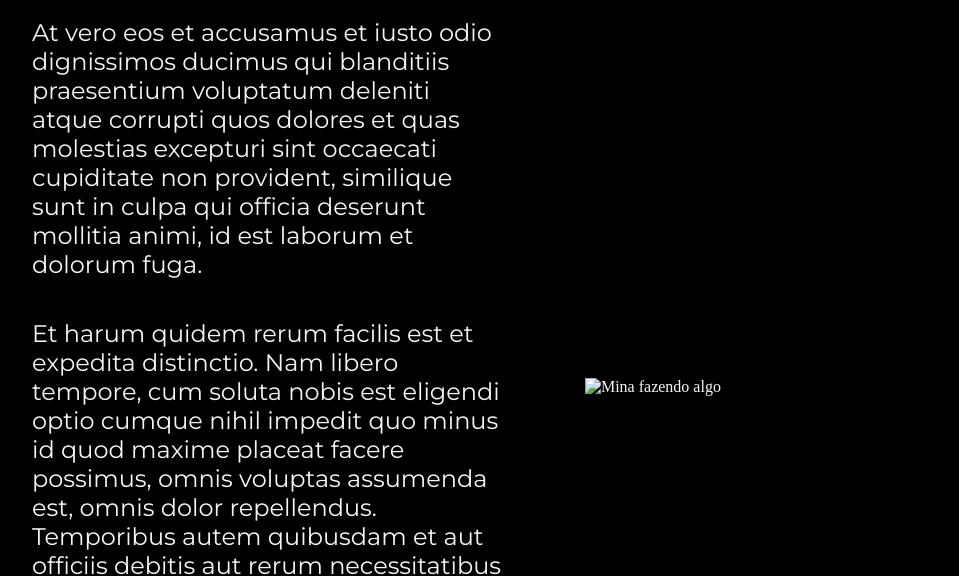
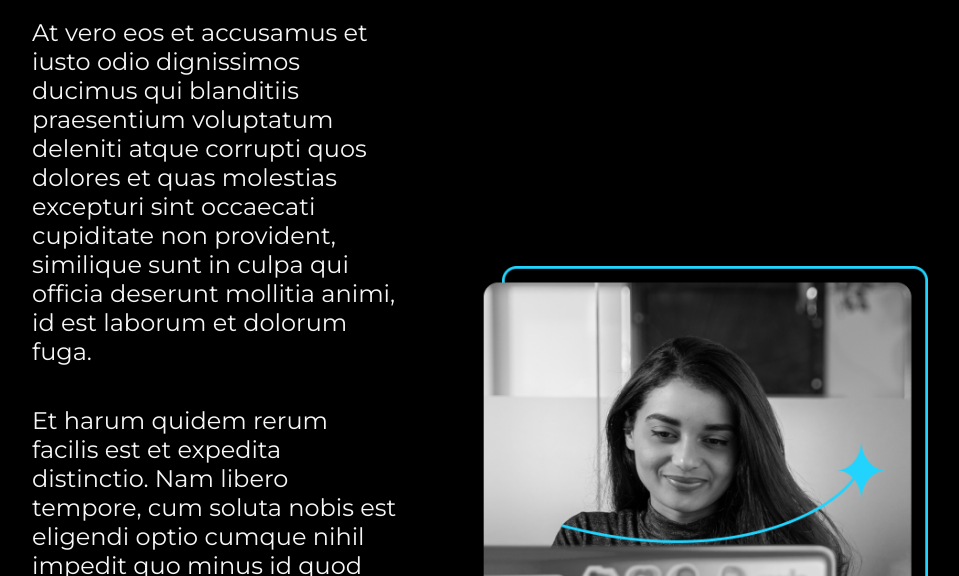
Before and after one commit to DiegoDiaz92/portfolio, a plain HTML site: page about.html in a window 1280 px wide. Shown: the part 224-800 px from the top of the page, without its empty margins (160-1119 px from the left). Drawn offline with nearby package versions, Linux system fonts and the light colour scheme.

Commit message:
Update about.html

```diff
--- a/about.html
+++ b/about.html
@@ -19,7 +19,7 @@
             <p class="apresentacao__conteudo__texto">At vero eos et accusamus et iusto odio dignissimos ducimus qui blanditiis praesentium voluptatum deleniti atque corrupti quos dolores et quas molestias excepturi sint occaecati cupiditate non provident, similique sunt in culpa qui officia deserunt mollitia animi, id est laborum et dolorum fuga.</p>
             <p class="apresentacao__conteudo__texto">Et harum quidem rerum facilis est et expedita distinctio. Nam libero tempore, cum soluta nobis est eligendi optio cumque nihil impedit quo minus id quod maxime placeat facere possimus, omnis voluptas assumenda est, omnis dolor repellendus. Temporibus autem quibusdam et aut officiis debitis aut rerum necessitatibus saepe eveniet ut et voluptates repudiandae sint et molestiae non recusandae. Itaque earum rerum hic tenetur a sapiente delectus, ut aut reiciendis voluptatibus maiores alias consequatur aut perferendis doloribus asperiores ipsum delis forum birol parela maxime infena. Excepteur sint occaecat cupidatat non.</p>
         </section>
-        <img class="apresentacao__imagem" src="./Assets/Imagem.png" alt="Mina fazendo algo">
+        <img class="apresentacao__imagem" src="Imagem.png" alt="Mina fazendo algo">
     </main>
     <footer class="rodape">
         <p>Desenvolvido por Diego O Mestre.</p>
```
